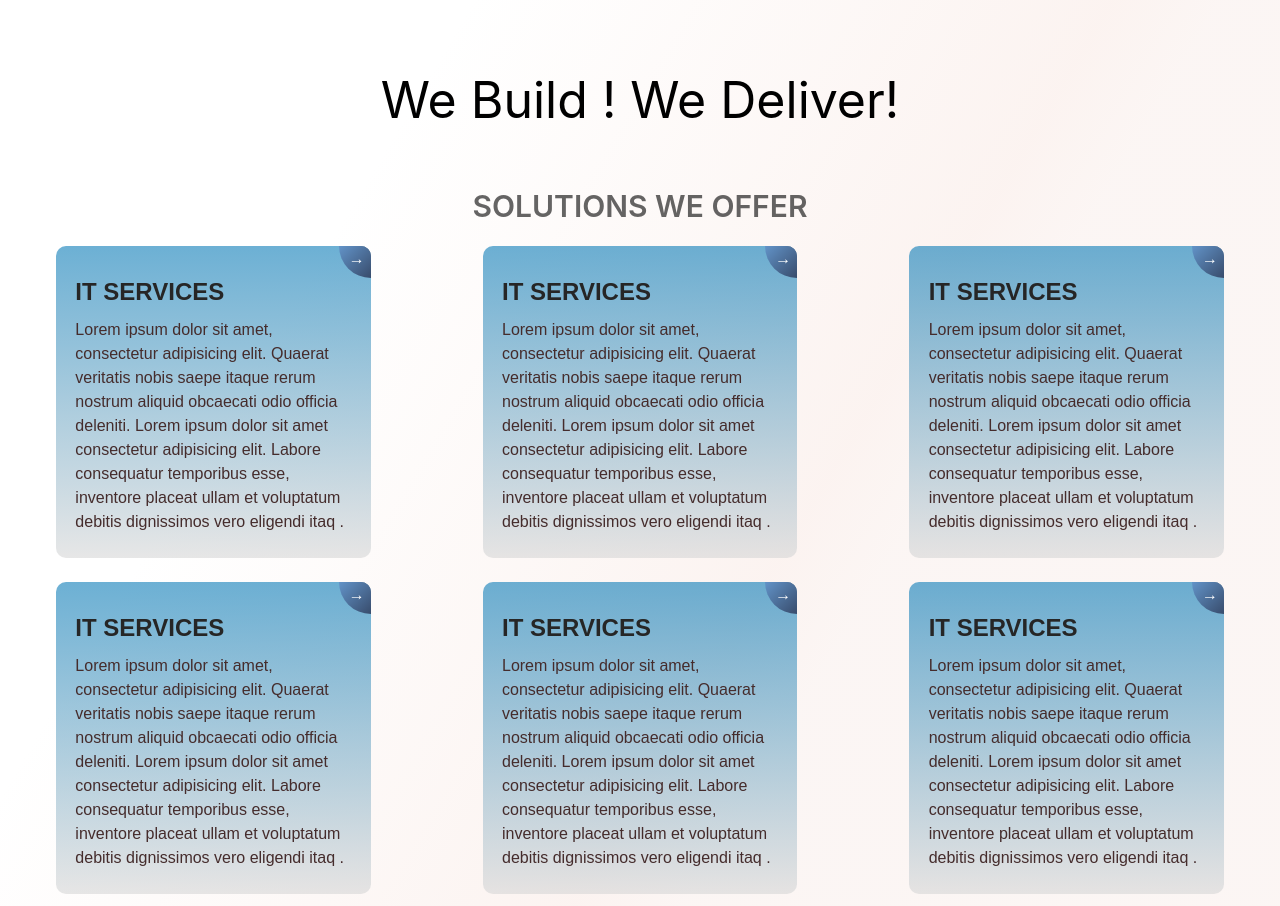
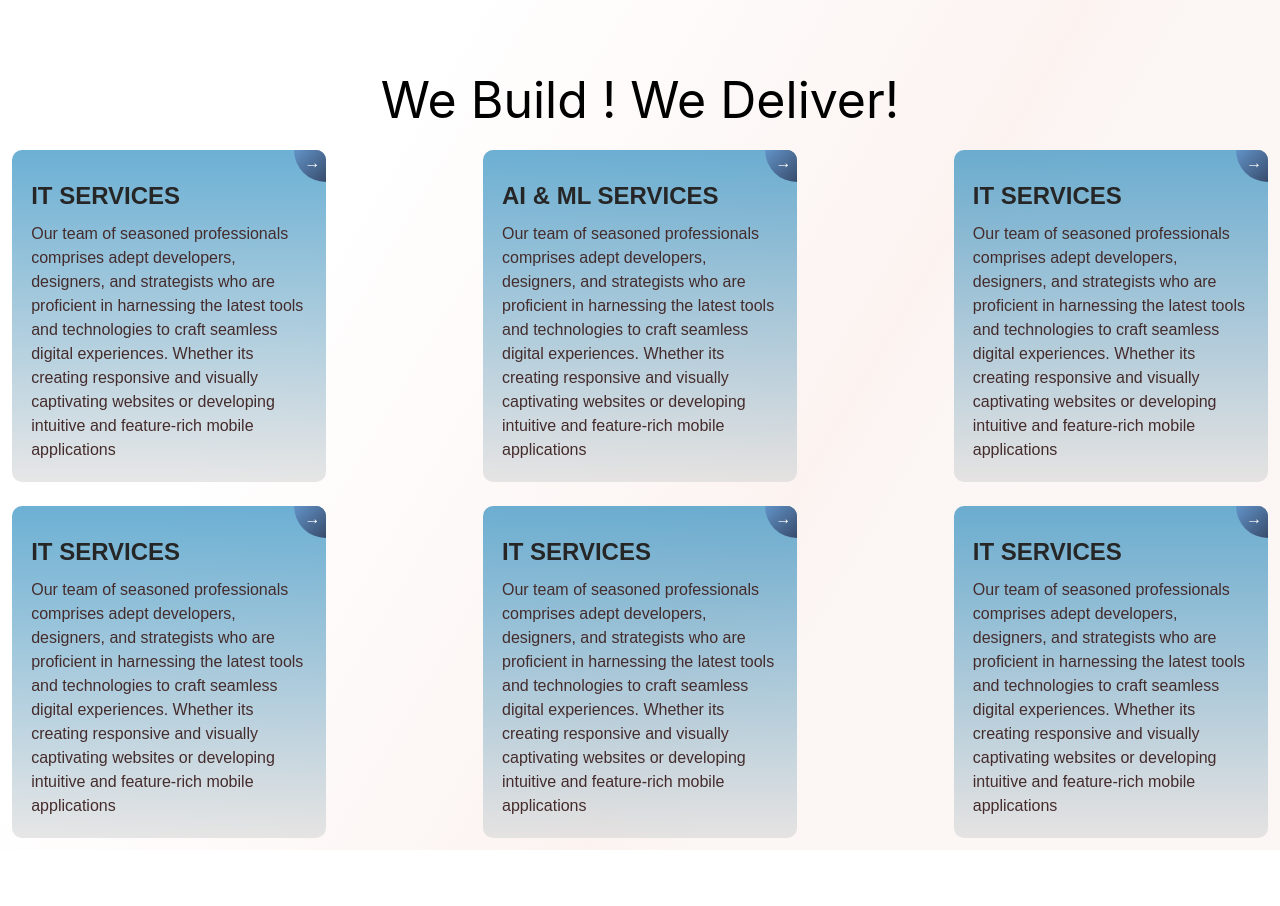
Before and after one commit to Aashutosh-coder/jwinfotech, a React (Create React App) app in the folder client/: page / in a window 1280 px wide. Shown: the part 640-1546 px from the top of the page. After the commit the page ends 1490 px from the top, so only its background shows below. Built offline with nearby package versions, Linux system fonts and the light colour scheme.

Commit message:
SOlutions Data file created and populated data

```diff
--- a/client/src/App.js
+++ b/client/src/App.js
@@ -3,16 +3,17 @@ import './App.css';
 import Navbar from './components/Navbar';
 import Hero from './components/Hero';
 import Solutions from './components/Solutions';
-
+import soludata from './solutionsdata'
+import { useState } from 'react';
 
 function App() {
+const [carddata, setcarddata] = useState(soludata)
   return (
     <>
         <Navbar></Navbar>
         <Hero></Hero>
-        <br></br>
-        <br></br>
-        <Solutions></Solutions>
+
+        <Solutions carddata ={carddata} ></Solutions>
     </>
   );
 }
--- a/client/src/components/Solution.css
+++ b/client/src/components/Solution.css
@@ -42,7 +42,7 @@
     display: block;
     position: relative;
     max-width: 276px;
-    max-height: 248px;
+    max-height: 268px;
 
 /* width: 276px;
 height: 248px; */
--- a/client/src/components/Solution.js
+++ b/client/src/components/Solution.js
@@ -1,14 +1,12 @@
 import React from 'react';
 import './Solution.css';
-const Solution = () => {
+const Solution = ({name,desc}) => {
   return (
     <div>
           <div class="card">
-      <p class="card-title">IT SERVICES</p>
+      <p class="card-title">{name}</p>
       <p class="small-desc">
-        Lorem ipsum dolor sit amet, consectetur adipisicing elit. Quaerat
-        veritatis nobis saepe itaque rerum nostrum aliquid obcaecati odio
-        officia deleniti. Lorem ipsum dolor sit amet consectetur adipisicing elit. Labore consequatur temporibus esse, inventore placeat ullam et voluptatum debitis dignissimos vero eligendi itaq .
+            {desc}
       </p>
       <div class="go-corner">
         <div class="go-arrow">→</div>
--- a/client/src/components/Solutions.css
+++ b/client/src/components/Solutions.css
@@ -1,9 +1,9 @@
-
-.main-solutions-box{
+/*
+.solu-main{
     display: flex;
     flex-direction: row;
     justify-content: space-around;
-}
+} */
 
 .solutions-head{
 
@@ -15,3 +15,12 @@ text-align: center;
 /* margin-left:92px ; */
 opacity: 0.6;
 }
+
+.solution-wrapper{
+    display: flex;
+    flex-direction: row;
+    justify-content: space-between;
+    flex-wrap: wrap;
+    max-width: 1300px;
+    margin: 0px auto;
+}
--- a/client/src/components/Solutions.js
+++ b/client/src/components/Solutions.js
@@ -1,26 +1,18 @@
 import React from 'react'
 import Solution from './Solution'
 import './Solutions.css';
-const Solutions = () => {
+function Solutions({carddata}){
   return (
     <div className='solu-main' >
-    <div className='solutions-head' >
-        SOLUTIONS WE OFFER
-    </div>
-    <div>
-
-        <div className='main-solutions-box' >
-                <Solution></Solution>
-                <Solution></Solution>
-                <Solution></Solution>
-
-            </div>
-        <div className='main-solutions-box' >
-                <Solution></Solution>
-                <Solution></Solution>
-                <Solution></Solution>
-
-            </div>
+    {/* <div className='solutions-head' >
+        SOLUTIONS
+    </div> */}
+    <div className='solution-wrapper' >
+      {
+        carddata.map((card) =>{
+          return <Solution {...card} ></Solution>
+        })
+      }
     </div>
     </div>
   )
--- /dev/null
+++ b/client/src/solutionsdata.js
@@ -0,0 +1,29 @@
+const carddata =[
+
+    {
+        name:'IT SERVICES',
+        desc:'Our team of seasoned professionals comprises adept developers, designers, and strategists who are proficient in harnessing the latest tools and technologies to craft seamless digital experiences. Whether its creating responsive and visually captivating websites or developing intuitive and feature-rich mobile applications '
+    },
+    {
+        name:'AI & ML SERVICES',
+        desc:'Our team of seasoned professionals comprises adept developers, designers, and strategists who are proficient in harnessing the latest tools and technologies to craft seamless digital experiences. Whether its creating responsive and visually captivating websites or developing intuitive and feature-rich mobile applications '
+    },
+    {
+        name:'IT SERVICES',
+        desc:'Our team of seasoned professionals comprises adept developers, designers, and strategists who are proficient in harnessing the latest tools and technologies to craft seamless digital experiences. Whether its creating responsive and visually captivating websites or developing intuitive and feature-rich mobile applications  '
+    },
+    {
+        name:'IT SERVICES',
+        desc:'Our team of seasoned professionals comprises adept developers, designers, and strategists who are proficient in harnessing the latest tools and technologies to craft seamless digital experiences. Whether its creating responsive and visually captivating websites or developing intuitive and feature-rich mobile applications '
+    },
+    {
+        name:'IT SERVICES',
+        desc:'Our team of seasoned professionals comprises adept developers, designers, and strategists who are proficient in harnessing the latest tools and technologies to craft seamless digital experiences. Whether its creating responsive and visually captivating websites or developing intuitive and feature-rich mobile applications '
+    },
+    {
+        name:'IT SERVICES',
+        desc:'Our team of seasoned professionals comprises adept developers, designers, and strategists who are proficient in harnessing the latest tools and technologies to craft seamless digital experiences. Whether its creating responsive and visually captivating websites or developing intuitive and feature-rich mobile applications  '
+    }
+]
+
+export default carddata;
```
